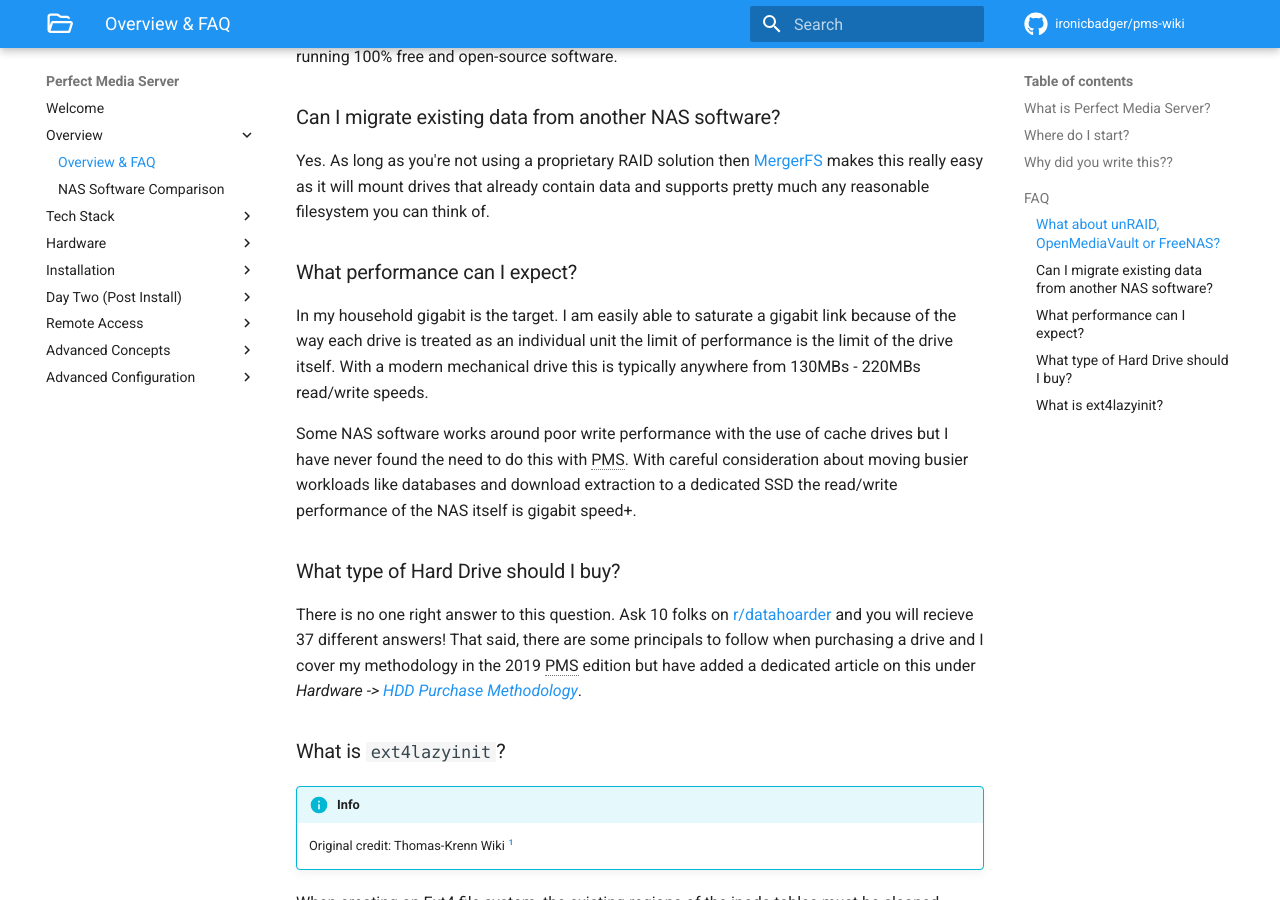
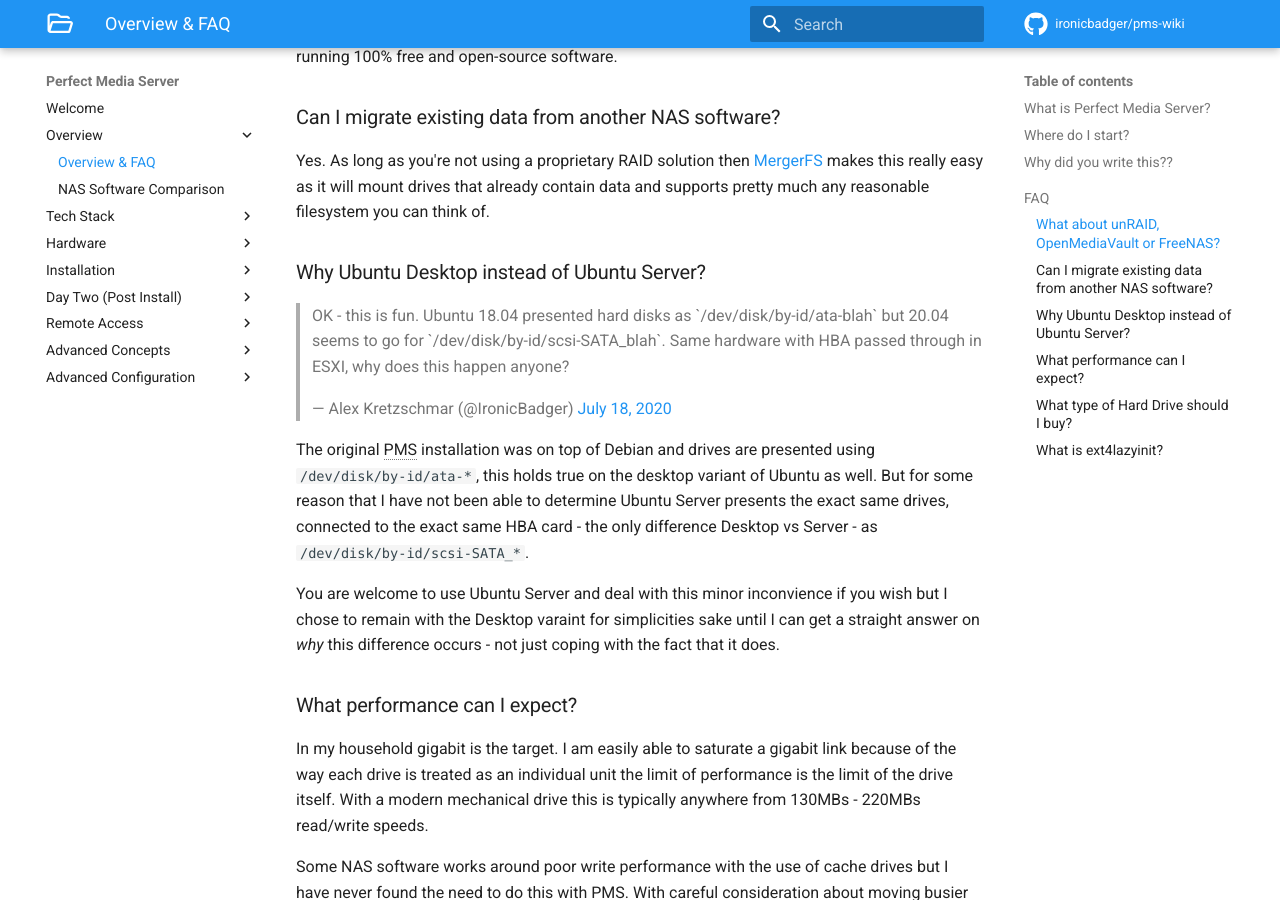
Before and after one commit to ironicbadger/pms-wiki, an MkDocs documentation site: the page built from docs/overview/overview.md, in a window 1280 px wide and 900 px high, scrolled down 2233 px. Built offline with MkDocs 1.6.1 and Material for MkDocs 9.7.7, drawn with Linux system fonts in a browser that asks for light colours; some web fonts are replaced; comment, search, counter and statistics services are not loaded.

Commit message:
adds why ubuntu desktop not server faq

```diff
--- a/docs/installation/manual-install.md
+++ b/docs/installation/manual-install.md
@@ -14,7 +14,7 @@ Creating a bootable USB stick to install Linux from used to be a tricky thing. T
 [Ventoy](https://www.ventoy.net/en/index.html) is magic. It turns a single USB drive into a 'universal' USB boot drive. Simply drop ISOs into the predetermined folder and you can boot them immediately. No messing with partition tables or `dd` or etcher, etc.
 
 !!! warning
-    It is recommended to install Ubuntu Desktop, not Ubuntu Server, due to some weirdness in how drives are presented using `/dev/disk/by-id` in the server variant.
+    It is recommended to install Ubuntu Desktop, not Ubuntu Server, due to some weirdness in how drives are presented using `/dev/disk/by-id` in the server variant. For more information see the [FAQ - Why Ubuntu Desktop instead of Ubuntu Server?](../overview/overview.md#why-ubuntu-desktop-instead-of-ubuntu-server)
 
 There are a few options you have with regards to boot drive. The simplest option is buy a dedicated SSD for this purpose. Use this drive for the OS and temporary files (like in-progress file transfers) before moving them to your array. You might find putting your Plex metadata on an SSD such as this will help performance of library loading.
 
--- a/docs/overview/overview.md
+++ b/docs/overview/overview.md
@@ -56,6 +56,14 @@ I plan on writing a full comparison between these 3 but the primary difference i
 
 Yes. As long as you're not using a proprietary RAID solution then [MergerFS](../tech-stack/mergerfs.md) makes this really easy as it will mount drives that already contain data and supports pretty much any reasonable filesystem you can think of.
 
+### Why Ubuntu Desktop instead of Ubuntu Server?
+
+<blockquote class="twitter-tweet"><p lang="en" dir="ltr">OK - this is fun. Ubuntu 18.04 presented hard disks as `/dev/disk/by-id/ata-blah` but 20.04 seems to go for `/dev/disk/by-id/scsi-SATA_blah`. Same hardware with HBA passed through in ESXI, why does this happen anyone?</p>&mdash; Alex Kretzschmar (@IronicBadger) <a href="https://twitter.com/IronicBadger/status/1284339126473564162?ref_src=twsrc%5Etfw">July 18, 2020</a></blockquote> <script async src="https://platform.twitter.com/widgets.js" charset="utf-8"></script>
+
+The original PMS installation was on top of Debian and drives are presented using `/dev/disk/by-id/ata-*`, this holds true on the desktop variant of Ubuntu as well. But for some reason that I have not been able to determine Ubuntu Server presents the exact same drives, connected to the exact same HBA card - the only difference Desktop vs Server - as `/dev/disk/by-id/scsi-SATA_*`.
+
+You are welcome to use Ubuntu Server and deal with this minor inconvience if you wish but I chose to remain with the Desktop varaint for simplicities sake until I can get a straight answer on *why* this difference occurs - not just coping with the fact that it does.
+
 ### What performance can I expect?
 
 In my household gigabit is the target. I am easily able to saturate a gigabit link because of the way each drive is treated as an individual unit the limit of performance is the limit of the drive itself. With a modern mechanical drive this is typically anywhere from 130MBs - 220MBs read/write speeds.
```
